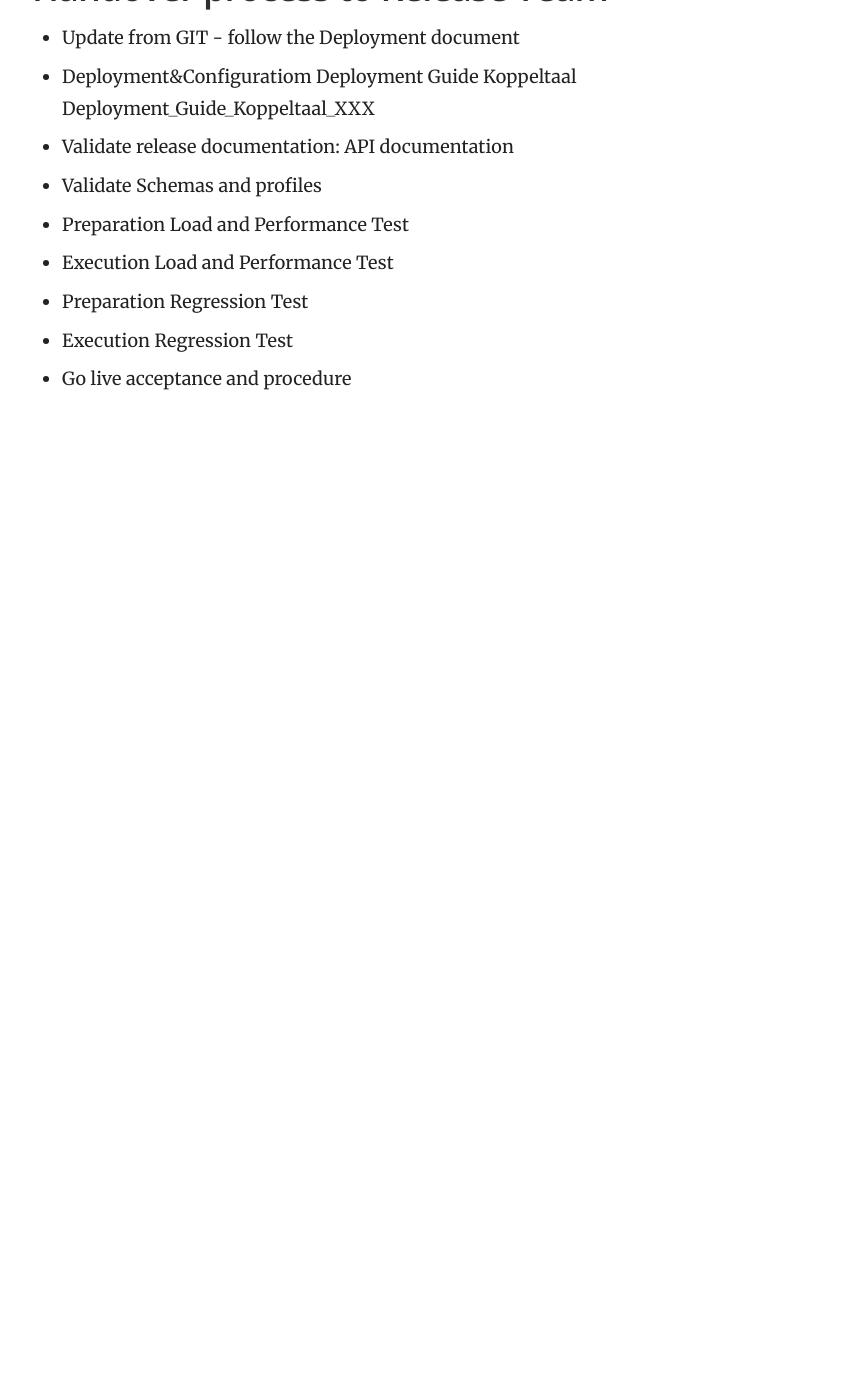
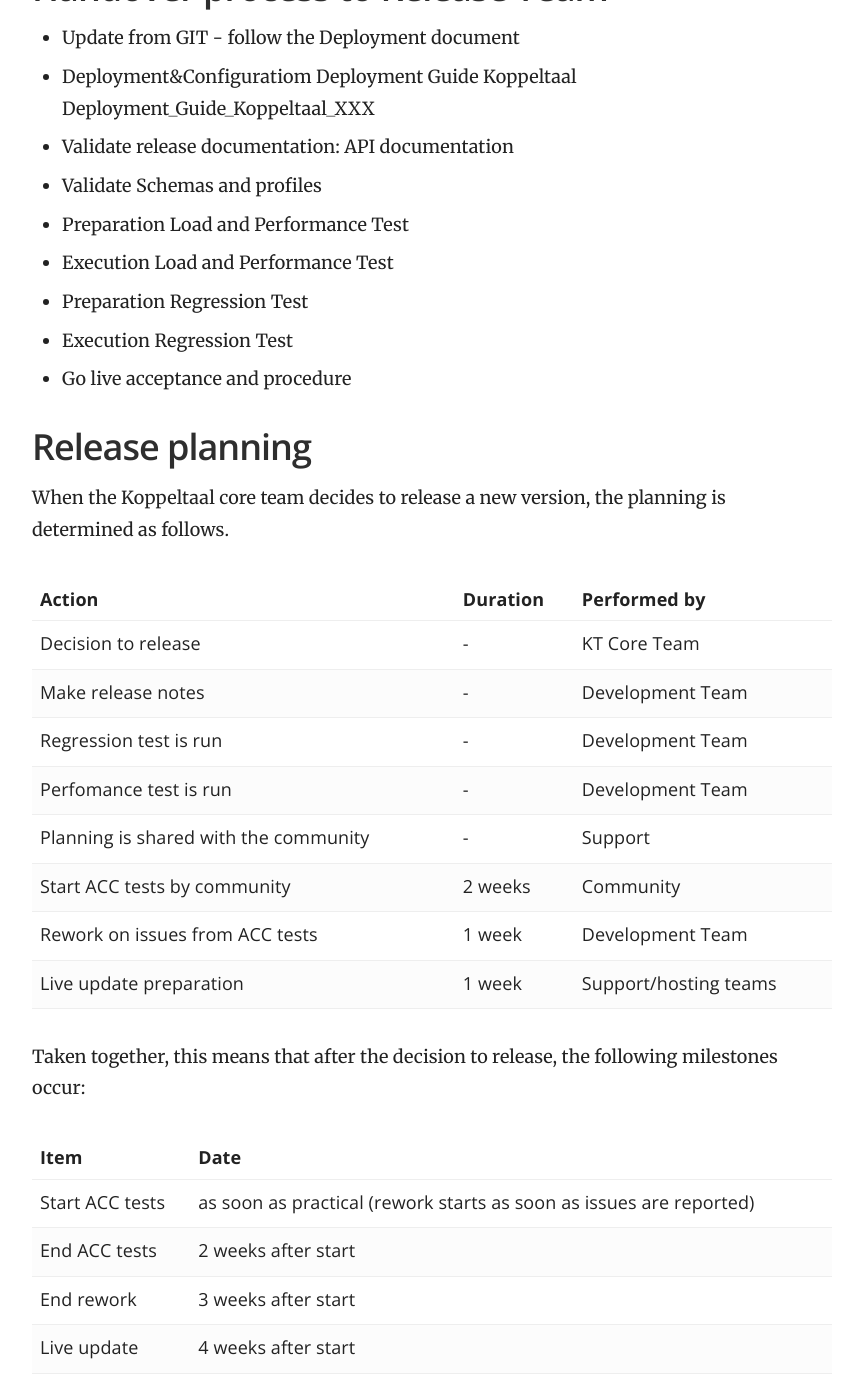
Before and after one commit to Koppeltaal/Koppeltaal-Documentation, a Jekyll site: the page built from _docs/koppeltaal-1.2/UG-release-flow.md, in a window 1280 px wide and 1400 px high, scrolled down 2909 px. Shown: the whole window, without its empty margins (358-1221 px from the left). Built offline with Jekyll 4.4.1, drawn with Linux system fonts in a browser that asks for light colours; before the commit the page ends 3355 px from its top, so only the background shows below that.

Commit message:
Added release planning to the User Guide - Release Flow.

```diff
--- a/_docs/koppeltaal-1.2/UG-release-flow.md
+++ b/_docs/koppeltaal-1.2/UG-release-flow.md
@@ -63,3 +63,28 @@ Delivery Team handles the release process, via Support, and verifies the process
   - Preparation Regression Test
   - Execution Regression Test
   - Go live acceptance and procedure
+
+## Release planning
+
+When the Koppeltaal core team decides to release a new version, the planning is determined as follows.
+
+|Action|Duration|Performed by|
+| --- | --- | --- |
+| Decision to release | - | KT Core Team |
+| Make release notes | - | Development Team |
+| Regression test is run | - | Development Team |
+| Perfomance test is run | - | Development Team |
+| Planning is shared with the community | - | Support |
+| Start ACC tests by community | 2 weeks | Community |
+| Rework on issues from ACC tests | 1 week | Development Team |
+| Live update preparation | 1 week | Support/hosting teams |
+
+Taken together, this means that after the decision to release, the following milestones occur:
+
+
+| Item | Date |
+| --- | --- |
+| Start ACC tests | as soon as practical (rework starts as soon as issues are reported) |
+| End ACC tests | 2 weeks after start |
+| End rework | 3 weeks after start |
+| Live update | 4 weeks after start |
```
